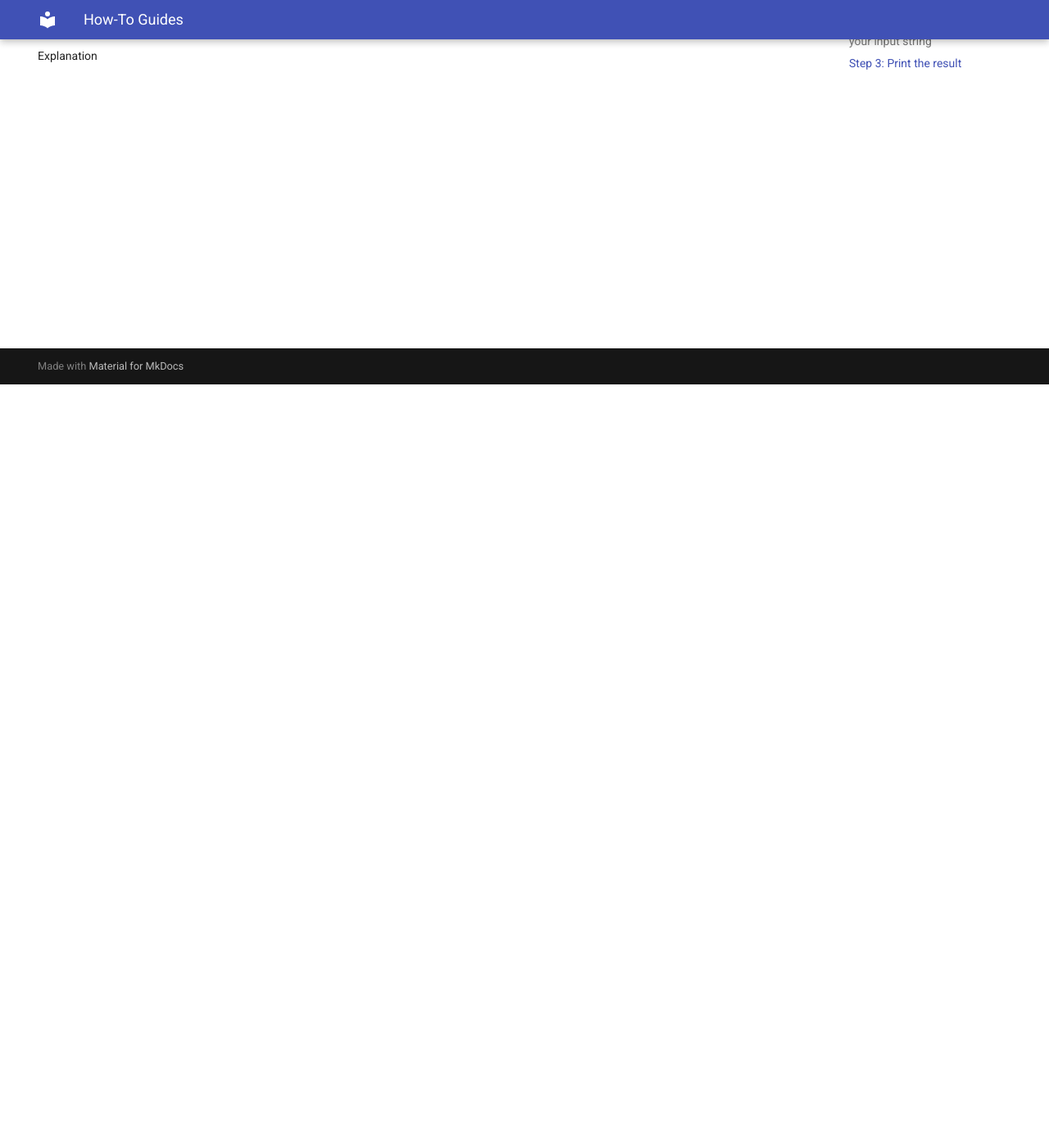
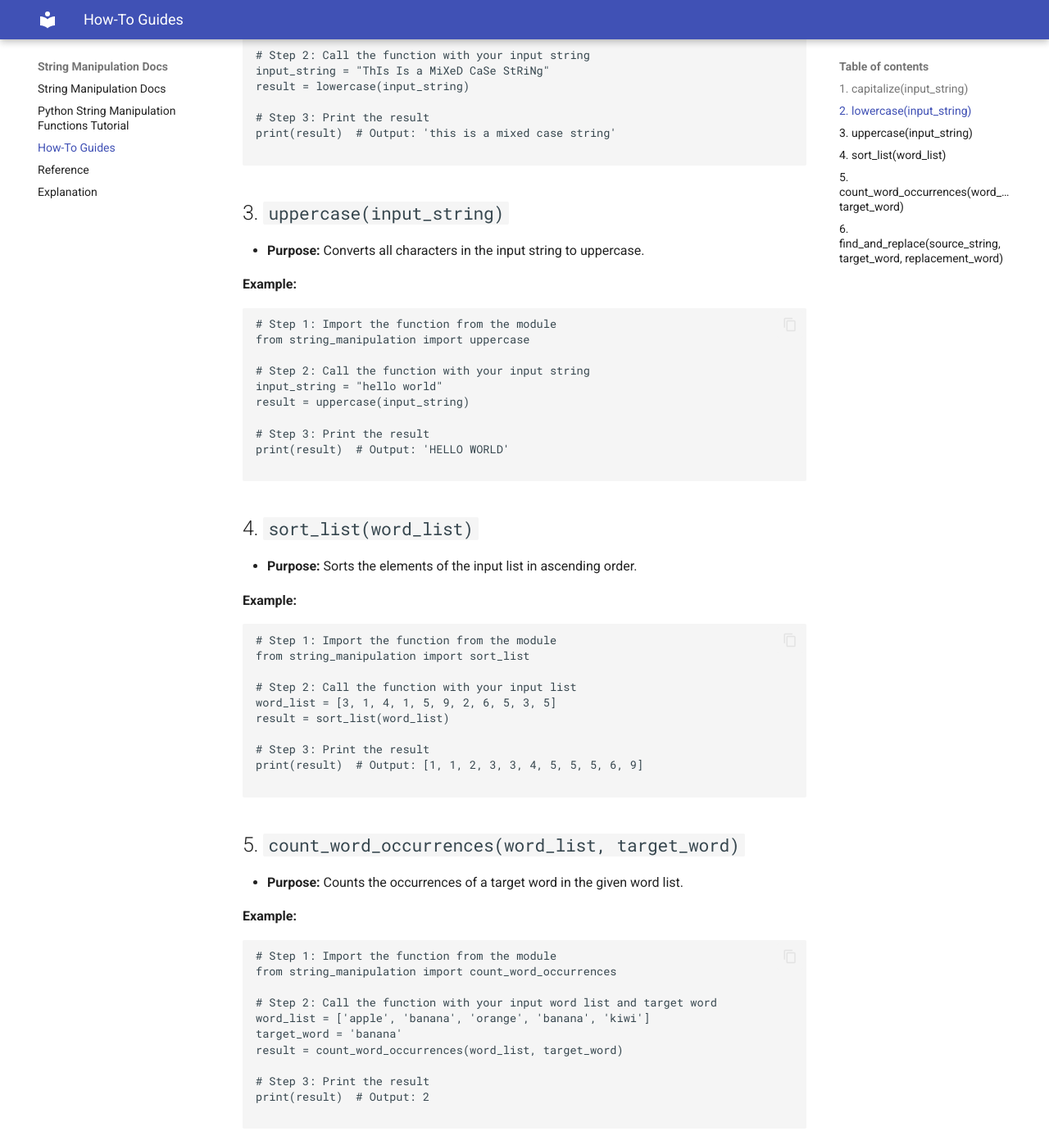
Before and after one commit to anna-niezychowska/SampleDocumentation, an MkDocs documentation site: the page built from docs/how-to-guides.md, in a window 1280 px wide and 1400 px high, scrolled down 931 px. Shown: the top 1386 px of the window at 82% size. Built offline with MkDocs 1.6.1 and Material for MkDocs 9.7.7, drawn with Linux system fonts in a browser that asks for light colours; some of the changed text lies outside the part shown.

Commit message:
add tutorial and explanation

````diff
--- a/docs/how-to-guides.md
+++ b/docs/how-to-guides.md
@@ -8,16 +8,120 @@ In this how-to guide, you will learn how to use a collection of Python functions
 
 **Example:**
 
-### Step 1: Import the function from the module
 ```
+# Step 1: Import the function from the module
+
    from string_manipulation import capitalize
-```
-### Step 2: Call the function with your input string
-```
+
+# Step 2: Call the function with your input string
+
    input_string = "hello world"
    result = capitalize(input_string)
+
+# Step 3: Print the result
+
+print(result)  # Output: 'Hello World'
 ```
-### Step 3: Print the result
+
+## 2. `lowercase(input_string)`
+
+- **Purpose:** Converts all characters in the input string to lowercase.
+
+**Example:**
+
+
 ```
-   print(result)  # Output: 'Hello World'
+# Step 1: Import the function from the module
+from string_manipulation import lowercase
+
+# Step 2: Call the function with your input string
+input_string = "ThIs Is a MiXeD CaSe StRiNg"
+result = lowercase(input_string)
+
+# Step 3: Print the result
+print(result)  # Output: 'this is a mixed case string'
+
 ```
+## 3. `uppercase(input_string)`
+
+- **Purpose:** Converts all characters in the input string to uppercase.
+
+**Example:**
+
+
+```
+# Step 1: Import the function from the module
+from string_manipulation import uppercase
+
+# Step 2: Call the function with your input string
+input_string = "hello world"
+result = uppercase(input_string)
+
+# Step 3: Print the result
+print(result)  # Output: 'HELLO WORLD'
+
+```
+
+## 4. `sort_list(word_list)`
+
+- **Purpose:** Sorts the elements of the input list in ascending order.
+
+**Example:**
+
+
+```
+# Step 1: Import the function from the module
+from string_manipulation import sort_list
+
+# Step 2: Call the function with your input list
+word_list = [3, 1, 4, 1, 5, 9, 2, 6, 5, 3, 5]
+result = sort_list(word_list)
+
+# Step 3: Print the result
+print(result)  # Output: [1, 1, 2, 3, 3, 4, 5, 5, 5, 6, 9]
+
+```
+
+## 5. `count_word_occurrences(word_list, target_word)`
+
+- **Purpose:** Counts the occurrences of a target word in the given word list.
+
+**Example:**
+
+```
+# Step 1: Import the function from the module
+from string_manipulation import count_word_occurrences
+
+# Step 2: Call the function with your input word list and target word
+word_list = ['apple', 'banana', 'orange', 'banana', 'kiwi']
+target_word = 'banana'
+result = count_word_occurrences(word_list, target_word)
+
+# Step 3: Print the result
+print(result)  # Output: 2
+
+```
+
+## 6. `find_and_replace(source_string, target_word, replacement_word)`
+
+- **Purpose:** Finds all occurrences of the target word in the source string and replaces them with the replacement word.
+
+**Example:**
+
+
+```
+# Step 1: Import the function from the module
+from string_manipulation import find_and_replace
+
+# Step 2: Call the function with your input source string, target word, and replacement word
+source_string = "The quick brown fox jumps over the lazy dog."
+target_word = "fox"
+replacement_word = "cat"
+result = find_and_replace(source_string, target_word, replacement_word)
+
+# Step 3: Print the result
+print(result)  # Output: 'The quick brown cat jumps over the lazy dog.'
+
+```
+
+Congratulations! You've learned how to use the Python String Manipulation Functions to perform various string manipulations. By incorporating these functions into your work, you can efficiently handle daunting text-related tasks. Happy writing!
````
Also changed, not shown: docs/explanation.md (+31 -0 lines), docs/tutorials.md (+139 -0 lines), 1 other file.
